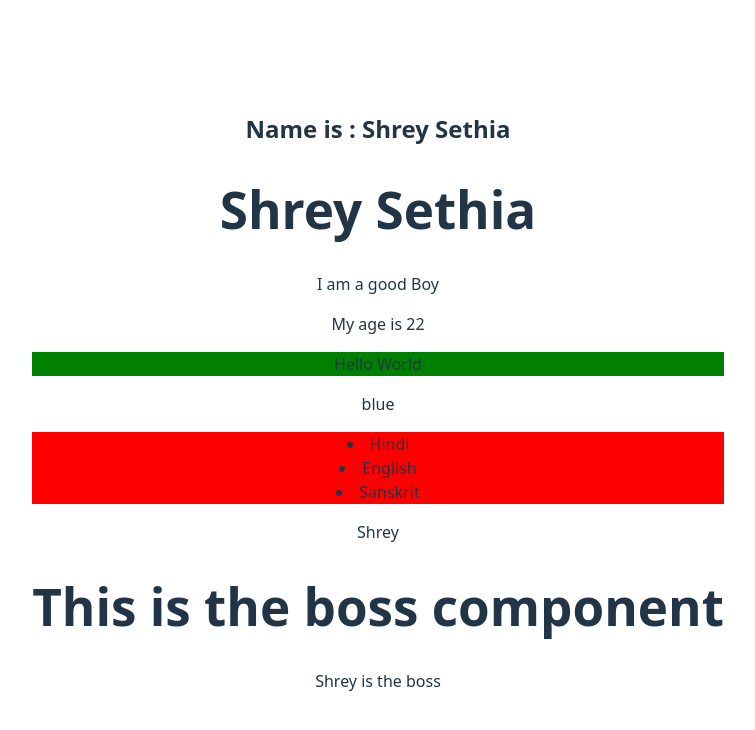
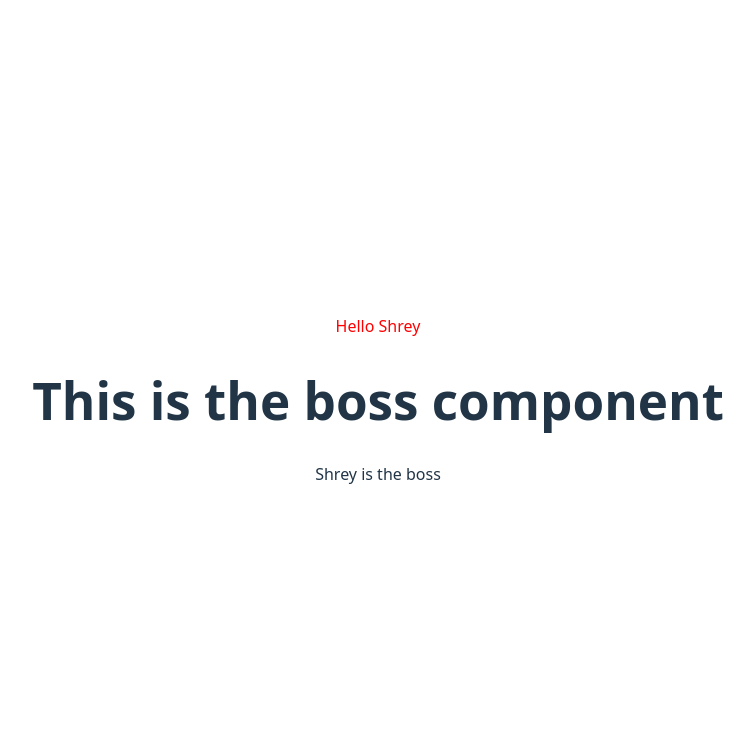
Before and after one commit to Sethiashrey/React-Learning, a React (Vite) app: page / in a window 1280 px wide. Shown: the top 730 px of the page, without its empty margins (262-1017 px from the left). Built offline with nearby package versions, Linux system fonts and the light colour scheme.

Commit message:
changes made for the day

```diff
--- a/src/App.jsx
+++ b/src/App.jsx
@@ -2,15 +2,15 @@
 import './App.css'
 import Boss from './boss.jsx';
 import Messagebox from './Messagebox.jsx';
+import Hello from './Hello.jsx';
 function Sunny() {
   let name = "Shrey Sethia";
   let object1 = { name: "Shrey", college: "VIT" };
 
 
-
     return (
       <>
-        <h2>Name is : {name}</h2>
+        {/* <h2>Name is : {name}</h2>
         <h1>Shrey Sethia</h1>
         <p>I am a good Boy</p>
         <p>My age is 22</p>
@@ -22,7 +22,9 @@ function Sunny() {
           ]}
           object1={object1}
 
-        />
+        /> */}
+
+        <Hello name11="Shrey" color="red" />
       </>
     );
 
--- /dev/null
+++ b/src/Hello.jsx
@@ -0,0 +1,10 @@
+function Hello({name11,color}){
+    let styles = {color : color};
+    return (
+        <>
+          <p style={styles}>Hello {name11}</p>
+        </>
+    )
+}
+
+export default Hello;
```
